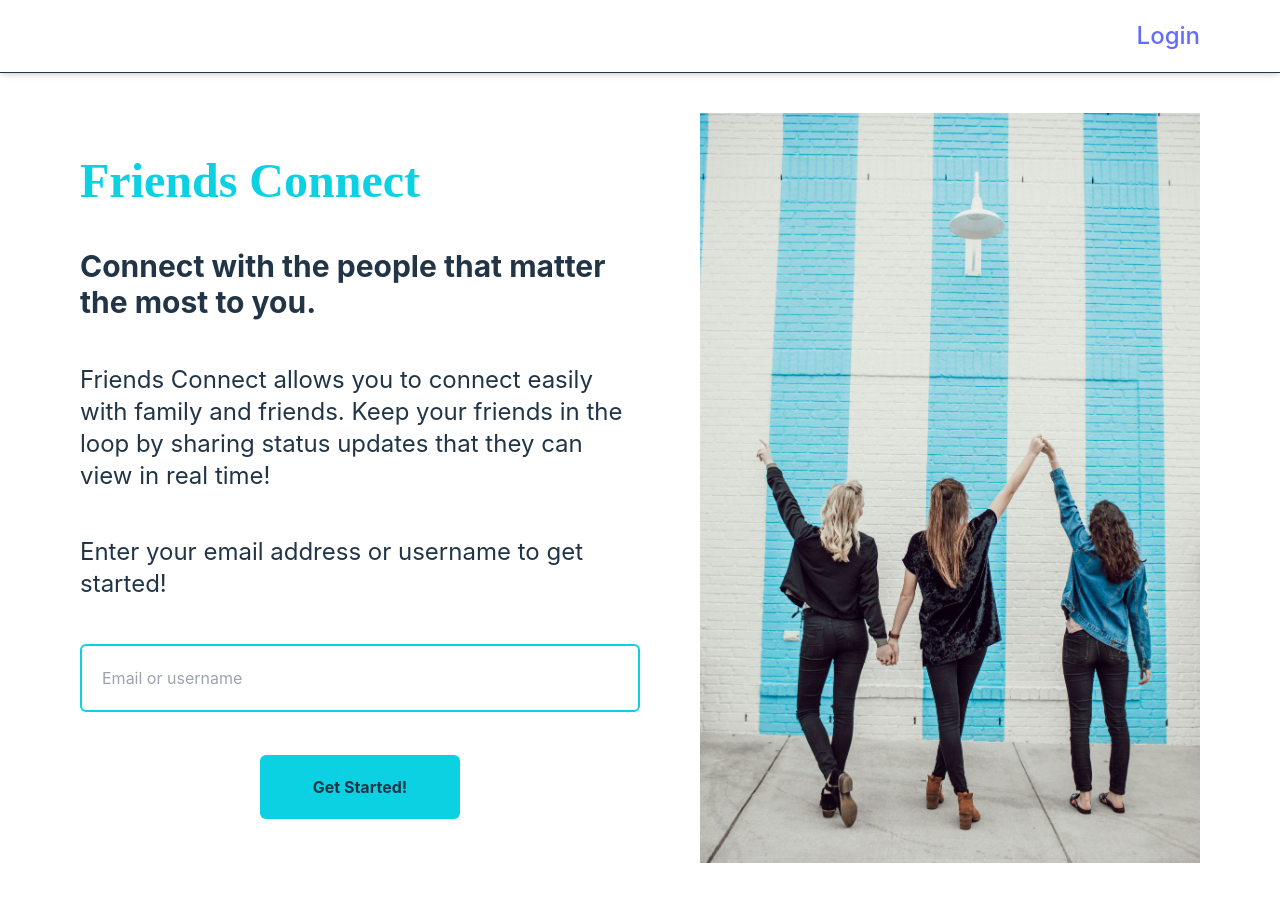
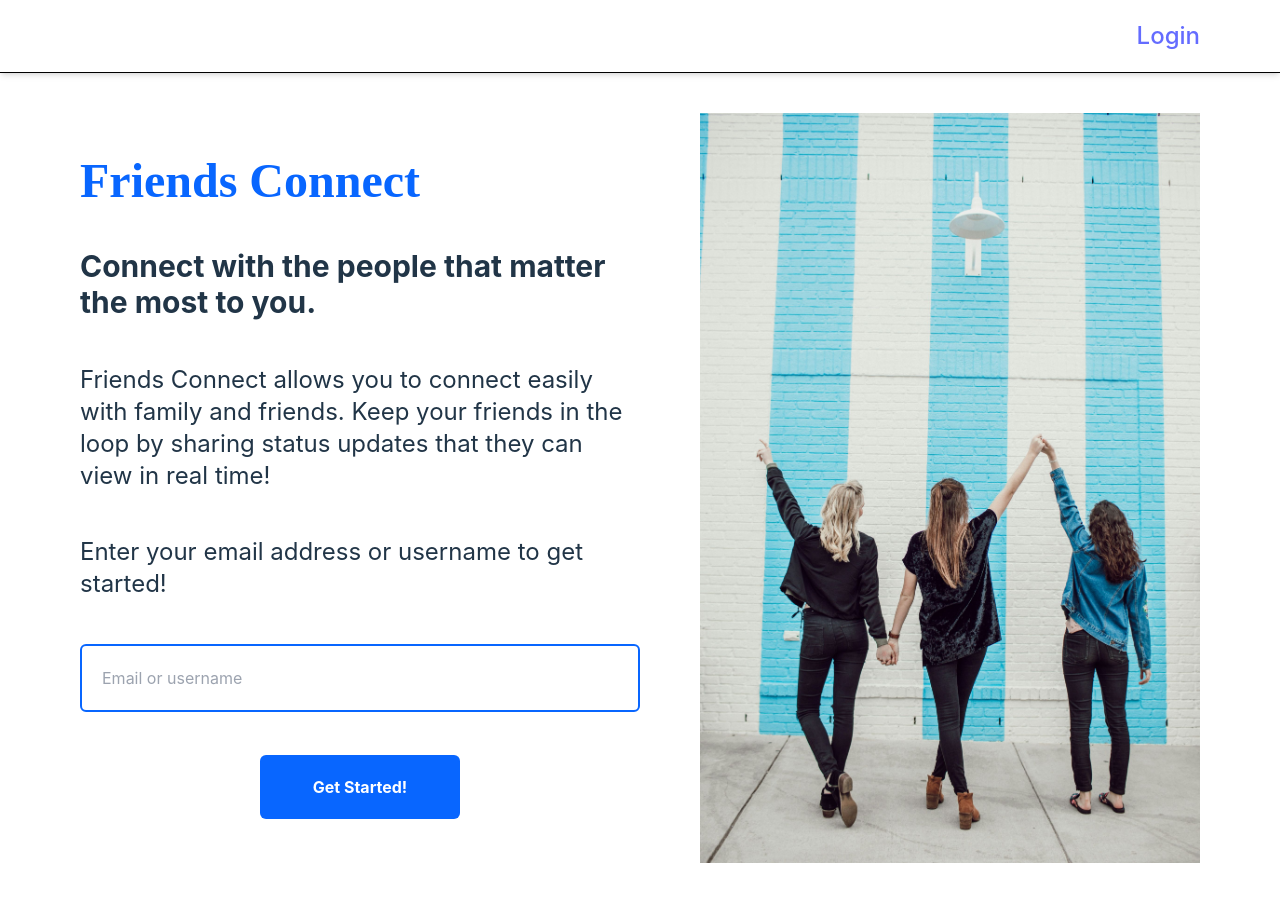
Before and after one commit to chialuka/friend-connection-client, a React (Vite) app: page / in a window 1280 px wide. Built offline with nearby package versions, Linux system fonts and the light colour scheme.

Commit message:
fix tailwind issue and extend colors instead

```diff
--- a/src/pages/LandingPage.tsx
+++ b/src/pages/LandingPage.tsx
@@ -29,7 +29,7 @@ const LandingPage = forwardRef<HTMLLabelElement, LandingProps>(
 		return (
 			<section className="flex flex-col lg:flex-row lg:gap-10 lg:justify-between m-5 md:m-10 lg:mx-20">
 				<section className="flex flex-col justify-evenly lg:w-1/2 py-10 gap-5 md:gap-10">
-					<h1 className="font-gentiumBasic text-5xl font-extrabold text-main">
+					<h1 className="font-gentiumBasic text-5xl font-extrabold text-primary">
 						Friends Connect
 					</h1>
 					<p className="text-3xl font-bold">
@@ -49,11 +49,11 @@ const LandingPage = forwardRef<HTMLLabelElement, LandingProps>(
 						name="name"
 						value={name}
 						onChange={(e) => setName(e.target.value)}
-						className="outline-main rounded-md p-5 border-2 border-main"
+						className="outline-primary rounded-md p-5 border-2 border-primary"
 					/>
 					<div className="flex justify-center">
 						<button
-							className="bg-main w-[200px] p-5 text-white font-bold rounded-md"
+							className="bg-primary w-[200px] p-5 text-white font-bold rounded-md"
 							onClick={saveUser}
 						>
 							Get Started!
--- a/src/types/User.ts
+++ b/src/types/User.ts
@@ -4,6 +4,6 @@ export interface User {
   userId: string;
   username?: string;
   email?: string;
-  created_at: Date;
-  updated_at: Date;
+  createdAt: Date;
+  updatedAt: Date;
 }
--- a/tailwind.config.js
+++ b/tailwind.config.js
@@ -8,10 +8,11 @@ export default {
     fontFamily: {
       gentiumBasic: "Gentium Basic"
     },
-    colors: {
-      main: "#0bd1e3"
+    extend: {
+      colors: {
+        primary: "#0866ff"
+      },
     },
-    extend: {},
   },
   plugins: [],
 }
```
